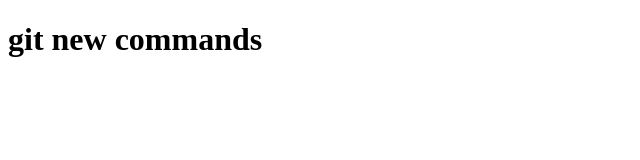
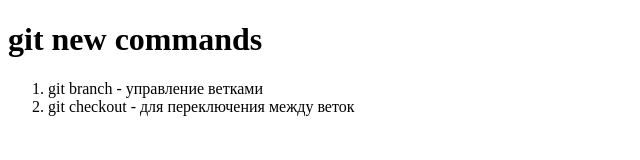
Before and after one commit to crazyysasha/animated-engine, a plain HTML site: page 13-lesson/index.html in a window 1280 px wide. Shown: the whole page, without its empty margins (0-640 px from the left). Drawn offline with Linux system fonts and the light colour scheme.

Commit message:
write 2 commands

```diff
--- a/13-lesson/index.html
+++ b/13-lesson/index.html
@@ -7,5 +7,13 @@
 </head>
 <body>
     <h1>git new commands</h1>
+    <ol>
+        <li>
+            git branch - управление ветками
+        </li>
+        <li>
+            git checkout - для переключения между веток
+        </li>
+    </ol>
 </body>
 </html>
```
